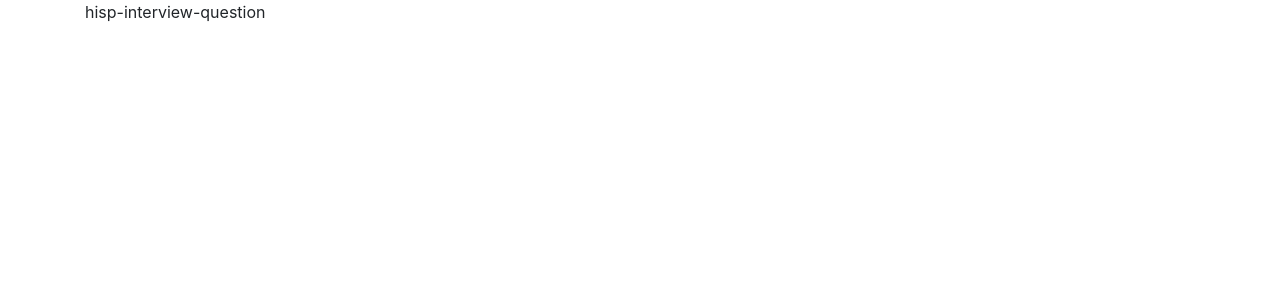
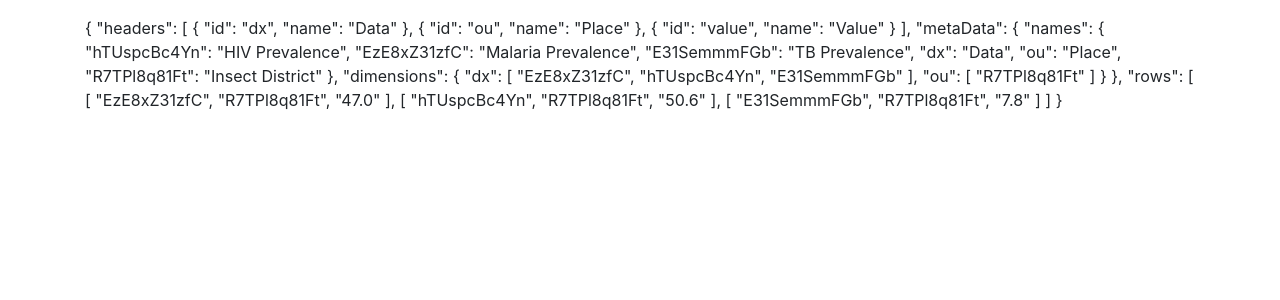
Before and after one commit to ericchingalo/hisp-interview-question, an Angular app: page / in a window 1280 px wide. Shown: the top 300 px of the page. Built offline with nearby package versions, Linux system fonts and the light colour scheme.

Commit message:
feat: 🎸 added a table component

```diff
--- a/src/app/app.component.html
+++ b/src/app/app.component.html
@@ -1,3 +1,3 @@
 <div class="container">
-  {{ title }}
+  <app-tables [jsonObject]="jsonObject"></app-tables>
 </div>
--- a/src/app/app.component.scss
+++ b/src/app/app.component.scss
@@ -0,0 +1,3 @@
+.container {
+  margin-top: 2vh !important;
+}
--- a/src/app/app.component.ts
+++ b/src/app/app.component.ts
@@ -1,16 +1,19 @@
-import { Component } from '@angular/core';
+import { Component, OnInit } from '@angular/core';
 import * as object from './constants/object.json';
 import * as _ from 'lodash';
+import { JsonObject } from './models/json-object.model';
 
 @Component({
   selector: 'app-root',
   templateUrl: './app.component.html',
   styleUrls: ['./app.component.scss'],
 })
-export class AppComponent {
-  title = 'hisp-interview-question';
+export class AppComponent implements OnInit {
+  jsonObject: JsonObject;
 
-  constructor() {
-    console.log(object['default']);
+  constructor() {}
+
+  ngOnInit() {
+    this.jsonObject = object['default'];
   }
 }
--- a/src/app/app.module.ts
+++ b/src/app/app.module.ts
@@ -3,10 +3,12 @@ import { NgModule } from '@angular/core';
 
 import { AppRoutingModule } from './app-routing.module';
 import { AppComponent } from './app.component';
+import { TablesComponent } from './tables/tables.component';
 
 @NgModule({
   declarations: [
-    AppComponent
+    AppComponent,
+    TablesComponent
   ],
   imports: [
     BrowserModule,
--- /dev/null
+++ b/src/app/models/json-object.model.ts
@@ -0,0 +1,18 @@
+export interface JsonObject {
+  header: Array<any>;
+  rows: Array<string[]>;
+  metaData: {
+    dimensions: Dimensions;
+    names: any;
+  };
+}
+
+export interface Header {
+  id: string;
+  name: string;
+}
+
+export interface Dimensions {
+  dx: Array<string>;
+  ou: Array<string>;
+}
--- /dev/null
+++ b/src/app/tables/tables.component.html
@@ -0,0 +1 @@
+<p>{{ jsonObject | json }}</p>
--- /dev/null
+++ b/src/app/tables/tables.component.ts
@@ -0,0 +1,14 @@
+import { Component, Input, OnInit } from '@angular/core';
+import { JsonObject } from '../models/json-object.model';
+
+@Component({
+  selector: 'app-tables',
+  templateUrl: './tables.component.html',
+  styleUrls: ['./tables.component.scss'],
+})
+export class TablesComponent implements OnInit {
+  @Input() jsonObject: JsonObject;
+  constructor() {}
+
+  ngOnInit() {}
+}
```
Also changed, not shown: src/app/tables/tables.component.scss (added), 1 other file (tests, documents, lock files or other folders).
